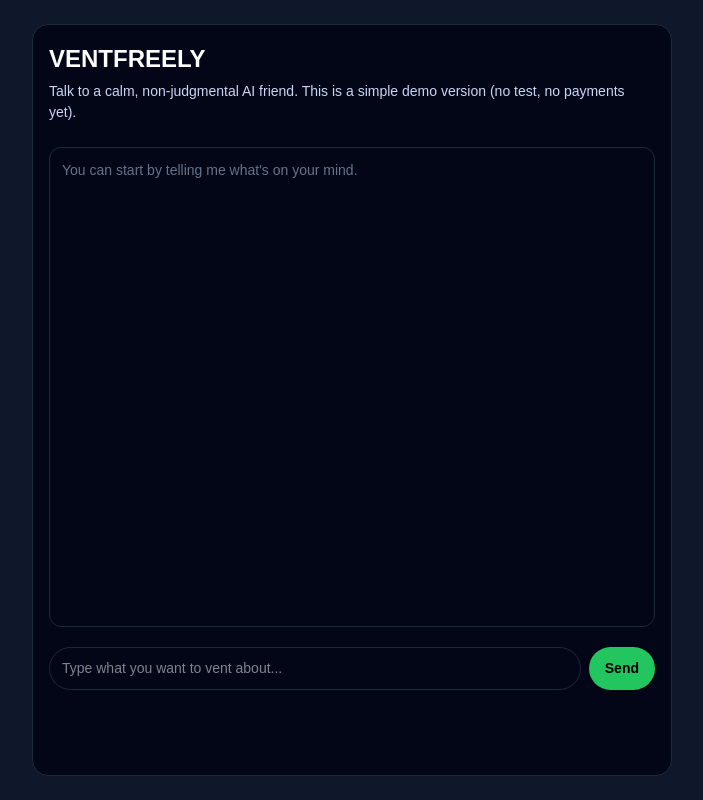
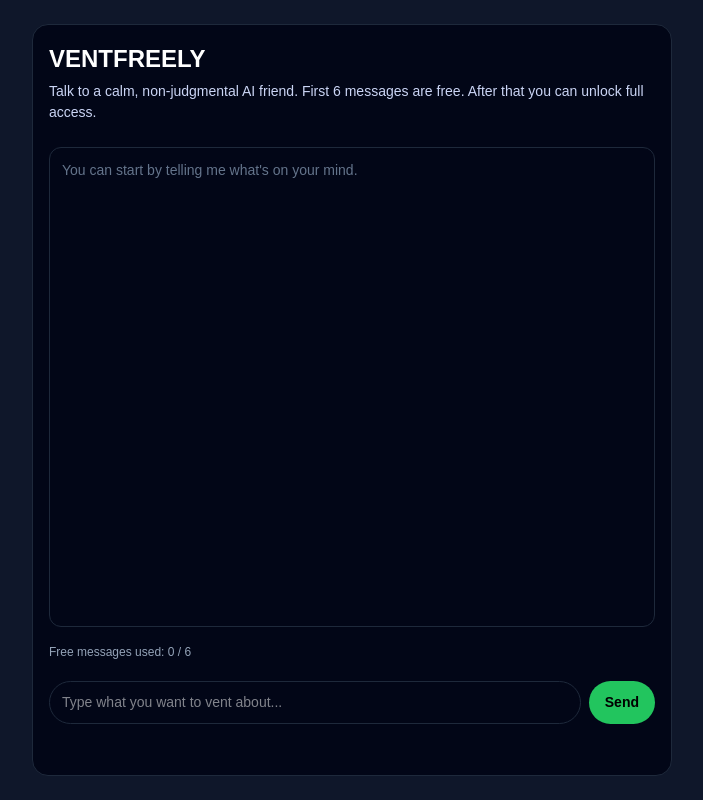
Before and after one commit to officialventfreely-dev/ventfreely-chat, a Next.js app: page / in a window 1280 px wide. Shown: the whole page, without its empty margins (288-991 px from the left). Built offline with nearby package versions, Linux system fonts and the light colour scheme.

Commit message:
Add free limit and fix styles

```diff
--- a/app/page.tsx
+++ b/app/page.tsx
@@ -9,14 +9,35 @@ type Message = {
   content: string;
 };
 
+const FREE_LIMIT = 6; // mitu kasutaja sõnumit on tasuta
+
 export default function HomePage() {
   const [messages, setMessages] = useState<Message[]>([]);
   const [input, setInput] = useState("");
   const [loading, setLoading] = useState(false);
   const [error, setError] = useState<string | null>(null);
+  const [userMessageCount, setUserMessageCount] = useState(0);
+  const [locked, setLocked] = useState(false);
 
   const sendMessage = async () => {
     if (!input.trim() || loading) return;
+
+    // Kui juba lukus, ära lase enam saata
+    if (locked) {
+      setError(
+        "Your free limit is used. Unlock full access to keep chatting with VENTFREELY."
+      );
+      return;
+    }
+
+    // Kui tasuta limiit täis
+    if (userMessageCount >= FREE_LIMIT) {
+      setLocked(true);
+      setError(
+        "Your free limit (6 messages) is used. Unlock full access to keep chatting with VENTFREELY."
+      );
+      return;
+    }
 
     const newMessages: Message[] = [
       ...messages,
@@ -27,6 +48,7 @@ export default function HomePage() {
     setInput("");
     setLoading(true);
     setError(null);
+    setUserMessageCount((prev) => prev + 1);
 
     try {
       const res = await fetch("/api/chat", {
@@ -65,6 +87,11 @@ export default function HomePage() {
     }
   };
 
+  const handleUnlockClick = () => {
+    // SIIN PANE HILJEM OMA PÄRIS SHOPIFY LINK
+    window.open("https://your-shopify-store-url.com", "_blank");
+  };
+
   return (
     <main
       style={{
@@ -100,8 +127,8 @@ export default function HomePage() {
             VENTFREELY
           </h1>
           <p style={{ fontSize: "14px", color: "#cbd5f5" }}>
-            Talk to a calm, non-judgmental AI friend. This is a simple demo
-            version (no test, no payments yet).
+            Talk to a calm, non-judgmental AI friend. First {FREE_LIMIT}{" "}
+            messages are free. After that you can unlock full access.
           </p>
         </header>
 
@@ -159,10 +186,63 @@ export default function HomePage() {
           )}
         </section>
 
+        <div
+          style={{
+            display: "flex",
+            justifyContent: "space-between",
+            fontSize: "12px",
+            color: "#94a3b8",
+          }}
+        >
+          <span>
+            Free messages used: {userMessageCount} / {FREE_LIMIT}
+          </span>
+          {locked && (
+            <span style={{ color: "#fbbf24" }}>Free limit reached</span>
+          )}
+        </div>
+
         {error && (
           <p style={{ fontSize: "13px", color: "#f97373" }}>{error}</p>
         )}
 
+        {locked ? (
+          <div
+            style={{
+              marginTop: "4px",
+              padding: "12px",
+              borderRadius: "12px",
+              border: "1px solid #fbbf24",
+              background: "#451a03",
+            }}
+          >
+            <p
+              style={{
+                fontSize: "14px",
+                marginBottom: "8px",
+              }}
+            >
+              You&apos;ve reached your free limit with VENTFREELY. To keep
+              venting as long as you want, unlock full access.
+            </p>
+            <button
+              onClick={handleUnlockClick}
+              style={{
+                padding: "10px 16px",
+                borderRadius: "9999px",
+                border: "none",
+                cursor: "pointer",
+                background: "#fbbf24",
+                color: "black",
+                fontSize: "14px",
+                fontWeight: 600,
+                width: "100%",
+              }}
+            >
+              Unlock full access
+            </button>
+          </div>
+        ) : (
           <div
             style={{
               display: "flex",
@@ -203,6 +283,7 @@ export default function HomePage() {
               Send
             </button>
           </div>
+        )}
       </div>
     </main>
   );
```
Lines whose indentation alone changed are shown as unchanged.
